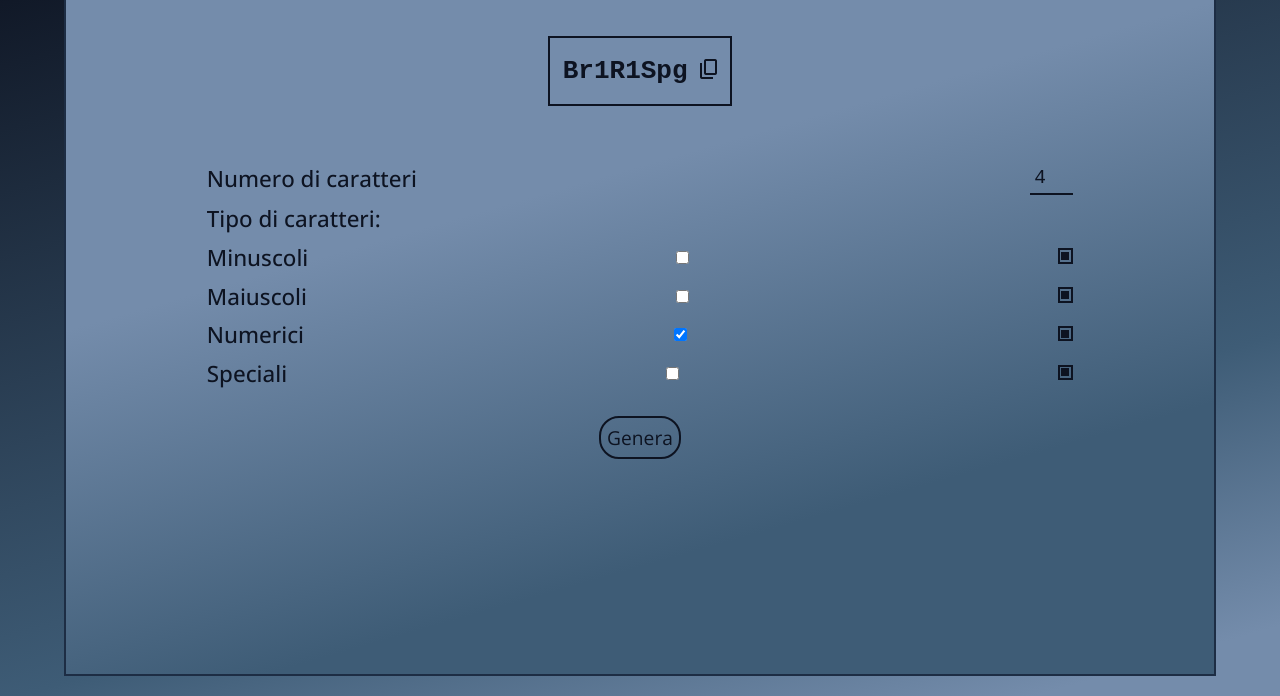
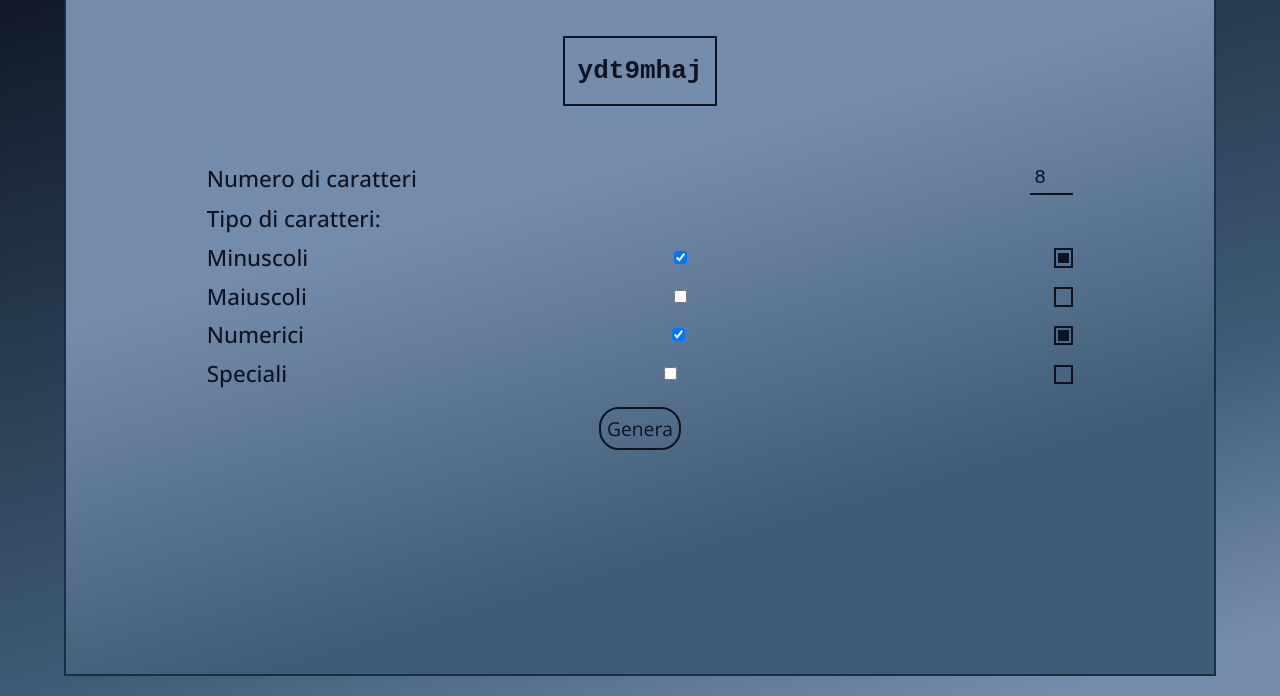
Before and after one commit to mxttiaa/generatorepasswordcomplesse.github.io, a plain HTML site: page index.html in a window 1280 px wide. Both pictures are taken after a click on the checkbox "Minuscoli". Shown: the part 104-800 px from the top of the page. Drawn offline with nearby package versions, Linux system fonts and the light colour scheme.

Commit message:
70% js, ultime rifinizioni, manca 'tocca password per copiare'

```diff
--- a/app.js
+++ b/app.js
@@ -0,0 +1,62 @@
+const schermo = document.getElementById("dysplayPassword");
+const numeroCaratteri = document.getElementById("numeroCaratteri");
+const minuscoli = document.getElementById("minuscoli");
+const maiuscoli = document.getElementById("maiuscoli");
+const numerici = document.getElementById("numeri");
+const speciali = document.getElementById("speciali");
+
+const pulsanteGenera = document.getElementById("generaPassword");
+
+const pulsanteCopia = document.getElementById("tastoCopia");
+
+
+
+const listaMin = "abcdefghijklmnopqrstuvwxyz";
+const listaMaiu = "ABCDEFGHIJKLMNOPQRSTUVWXYZ";
+const listaNum = "0123456789";
+const listaSpec = "\\|!£$%&/()=?^+*°§[]{}#;,.:/'";
+
+const DivMin = document.getElementById("div2");
+const DivMaiu = document.getElementById("div3");
+const DivNum = document.getElementById("div4");
+const DivSpec = document.getElementById("div5");
+
+
+const SpuntaMin = document.getElementById("spunta2");
+const SpuntaMaiu = document.getElementById("spunta3");
+const SpuntaNum = document.getElementById("spunta4");
+const SpuntaSpec = document.getElementById("spunta5");
+
+
+
+DivMin.addEventListener("click", ()=>{
+    if(minuscoli.checked === false){
+        minuscoli.checked = true;
+        SpuntaMin.className = "spunta";
+    }else {
+        minuscoli.checked = false;
+        SpuntaMin.classList.remove("spunta");
+    }
+    generaPassword();
+})
+
+pulsanteGenera.addEventListener("click", generaPassword);
+
+function generaPassword(){
+    if (numeroCaratteri.value<4) numeroCaratteri.value = 4;
+    if (numeroCaratteri.value>20) numeroCaratteri.value = 20;
+   let primaStringa = "";
+   let password = "";
+   if(minuscoli.checked) primaStringa += listaMin;
+   if (maiuscoli.checked) primaStringa += listaMaiu
+   if (numerici.checked) primaStringa += listaNum;
+   if (speciali.checked) primaStringa += listaSpec;
+   for(let i = 0; i<numeroCaratteri.value; i++ ){
+    password +=primaStringa.charAt(
+        Math.floor(Math.random()* primaStringa.length)
+    );
+    }
+    schermo.innerHTML = password;
+}
+
+generaPassword();
--- a/index.html
+++ b/index.html
@@ -14,16 +14,17 @@
     <div id="container">
         <h1>Generatore Password</h1>
         <div id="screen">
-            <h3 id="dysplayPassword">Br1R1Spg<button id="tastoCopia">
+            <h3 id="dysplayPassword" title="Copia">Br1R1Spg</h3>
+            <!--<button id="tastoCopia">
                 <span class="material-symbols-outlined">
                     content_copy
                     </span>
-            </button></h3>
+            </button> -->
         </div>
         <div id="opzioni">
             <div id="div1" class="boxOpzioni">
                 <label for="numeroCaratteri">Numero di caratteri</label>
-                <input type="number" name="numeroCaratteri" id="numeroCaratteri" min="4" value="4">
+                <input type="number" name="numeroCaratteri" id="numeroCaratteri" min="4" value="8">
             </div>
             <div id="divT" class="boxOpzioni"><label for="#">Tipo di caratteri:</label></div>
             <div id="div2" class="boxOpzioni">
@@ -34,7 +35,7 @@
             <div id="div3" class="boxOpzioni">
                 <label for="maiuscoli">Maiuscoli</label>
                 <input type="checkbox" name="maiuscoli" id="maiuscoli">
-                <span class="bordoSpunta"><span class="spunta" id="spunta3"></span></span>
+                <span class="bordoSpunta"><span class="" id="spunta3"></span></span>
             </div>
             <div id="div4" class="boxOpzioni">
                 <label for="numeri">Numerici</label>
@@ -44,7 +45,7 @@
             <div id="div5" class="boxOpzioni">
                 <label for="speciali">Speciali</label>
                 <input type="checkbox" name="speciali" id="speciali">
-                <span class="bordoSpunta"><span class="spunta" id="spunta5"></span></span>
+                <span class="bordoSpunta"><span class="" id="spunta5"></span></span>
             </div>
         </div>
         <button id="generaPassword">Genera</button>
--- a/style.css
+++ b/style.css
@@ -39,7 +39,6 @@ h1 {
     width: 100%;
     height: 2.7em;
     padding: 0.5em ;
-    padding-right: 0;
 
 }
 
@@ -59,7 +58,6 @@ h3{
     width: 80%;
     padding: 1em 2em;
     margin: 0 15em;
-    margin-bottom: 0.7em;
 
 }
 
@@ -79,8 +77,8 @@ label {
 
 .bordoSpunta{
     margin-top: 0.5em;
-    width: 1.2em;
-    height: 1.2em;
+    width: 1.5em;
+    height: 1.5em;
     border: 2px solid black;
     display: flex;
     justify-content: center;
```
